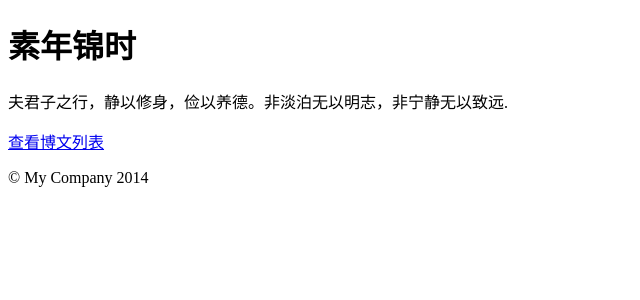
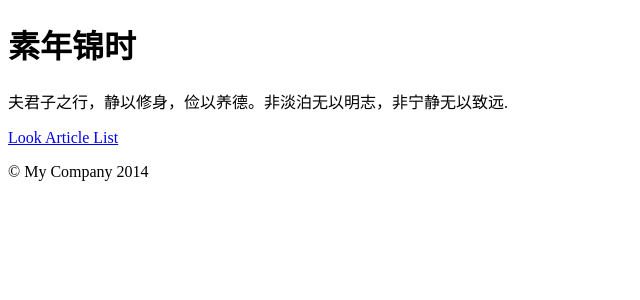
Before and after one commit to heartshare/yii2_blog, a Yii app: template frontend/views/site/index.php in a window 1280 px wide. Shown: the top 300 px of the page, without its empty margins (0-640 px from the left). Run offline with PHP 8.4 and a stand-in for Yii, Linux system fonts and the light colour scheme; the template is opened without the code that fills it, so the values that code supplies are empty; some libraries are stand-ins or nearby versions.

Commit message:
对页面一些文本使用了Yii国际化组件

```diff
--- a/frontend/views/site/index.php
+++ b/frontend/views/site/index.php
@@ -11,7 +11,7 @@ $this->title = Yii::$app->params['sitename'];
 
         <p class="lead">夫君子之行，静以修身，俭以养德。非淡泊无以明志，非宁静无以致远.</p>
 
-        <p><a class="btn btn-lg btn-success" href="<?= Url::toRoute(['article/list']) ?>">查看博文列表</a></p>
+        <p><a class="btn btn-lg btn-success" href="<?= Url::toRoute(['article/list']) ?>"><?= Yii::t('app','Look Article List') ?></a></p>
     </div>
 
     <div class="body-content">
@@ -26,7 +26,7 @@ $this->title = Yii::$app->params['sitename'];
                 <p><?= Html::encode($article['excerpt']) ?></p>
 
                 <p>
-                    <a class="btn btn-default" href="<?= Url::toRoute(['article/view', 'id' => $article['id']]) ?>">Read more... &raquo;</a>
+                    <a class="btn btn-default" href="<?= Url::toRoute(['article/view', 'id' => $article['id']]) ?>"><?= Yii::t('app','Read more') ?>... &raquo;</a>
                 </p>
             </div>
             <?php endforeach; ?>
```
